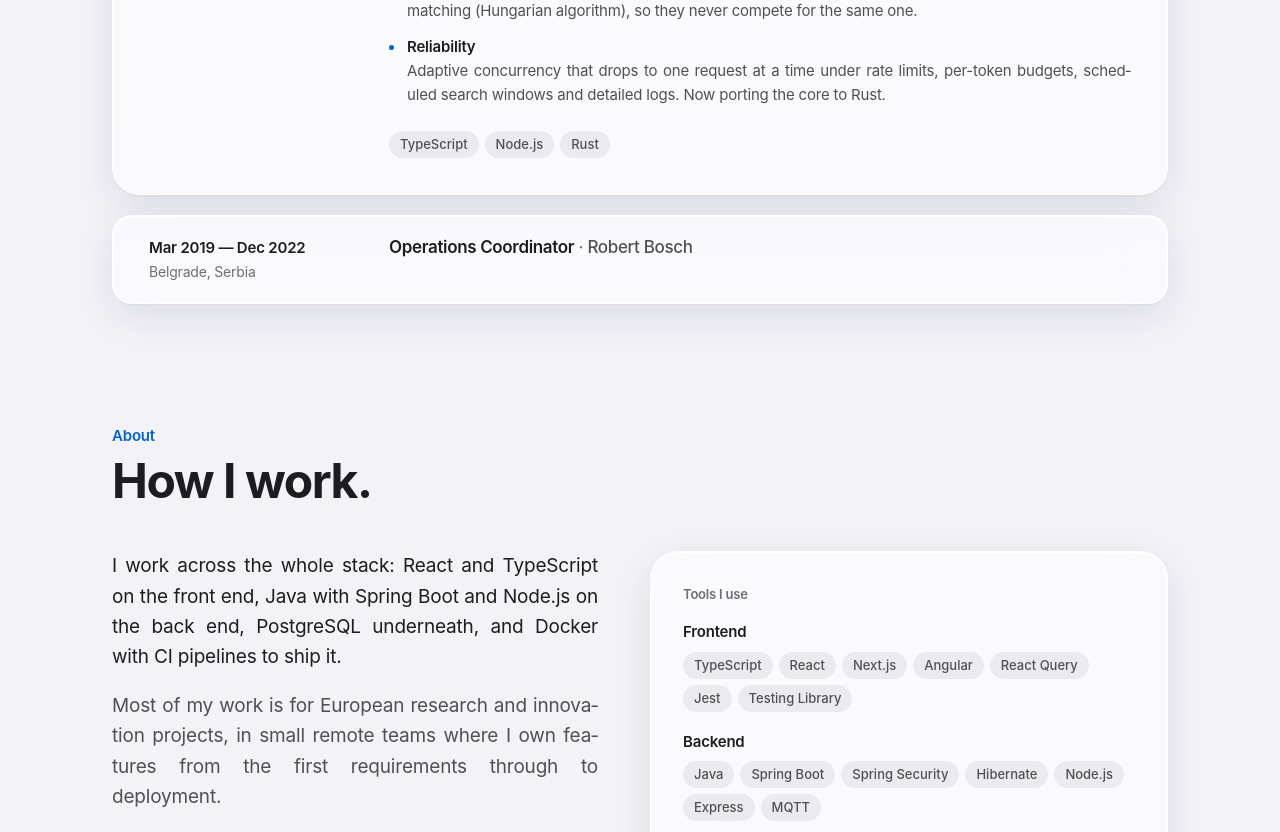
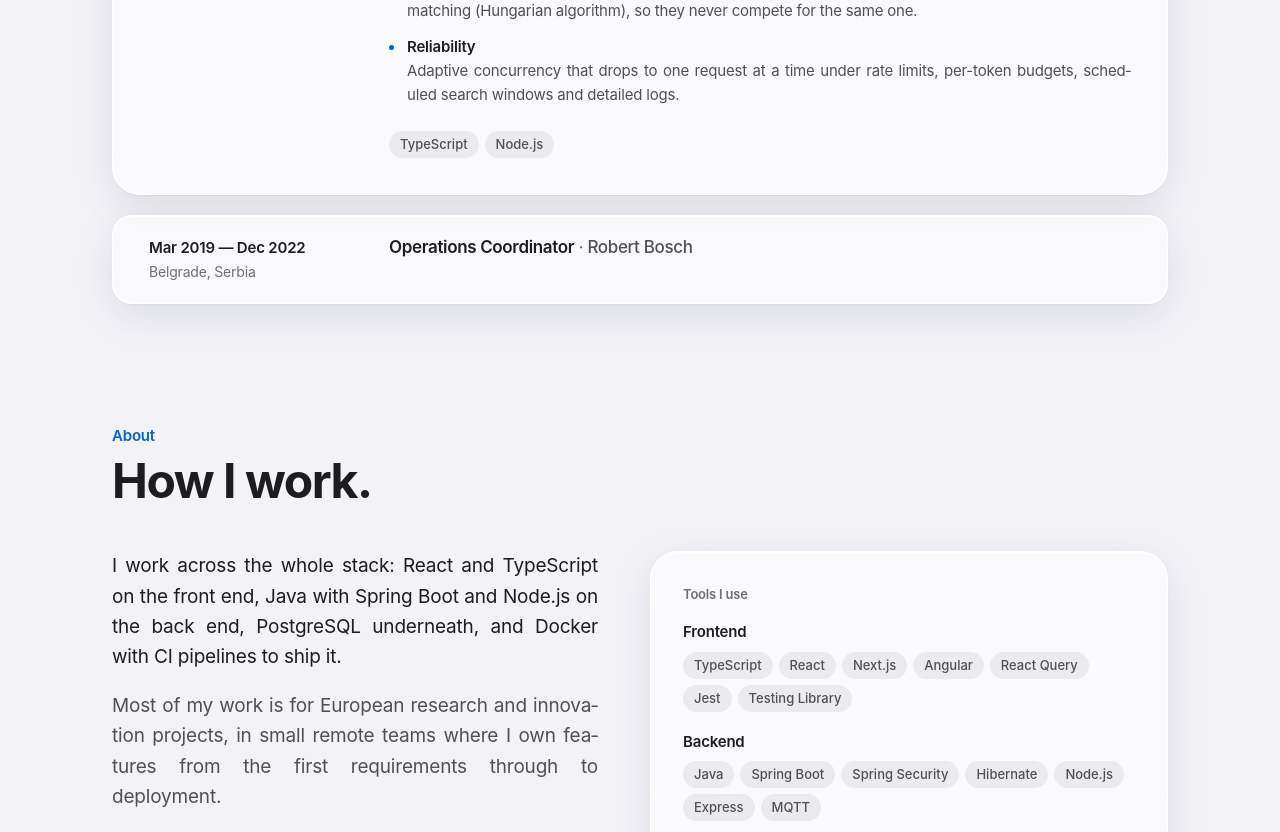
Before and after one commit to vukkt/vuk-portfolio, a React (Vite) app: page / in a window 1280 px wide. Shown: the part 4160-4992 px from the top of the page. Built offline with nearby package versions, Linux system fonts and the light colour scheme.

Commit message:
Remove the Rust port from the freelance project

```diff
--- a/src/data/portfolio.ts
+++ b/src/data/portfolio.ts
@@ -5,7 +5,7 @@
  * DO NOT EDIT THIS FILE BY HAND.
  * To update, edit the source JSON and run `node .skills/vuk-portfolio/scripts/sync_portfolio.cjs`.
  *
- * Generated: 2026-10-28T10:22:41.201Z
+ * Generated: 2026-10-28T10:31:38.110Z
  */
 
 
@@ -245,12 +245,11 @@ export const portfolio: PortfolioContent = {
       "highlights": [
         "Port appointment booking: built a TypeScript and Node.js service for a logistics client that books truck appointments at Saudi land ports through the FASAH platform for a whole team of drivers.",
         "Slot ranking: orders open slots by each driver's preferred hours, then assigns drivers to distinct slots with min-cost matching (Hungarian algorithm), so they never compete for the same one.",
-        "Reliability: adaptive concurrency that drops to one request at a time under rate limits, per-token budgets, scheduled search windows and detailed logs. Now porting the core to Rust."
+        "Reliability: adaptive concurrency that drops to one request at a time under rate limits, per-token budgets, scheduled search windows and detailed logs."
       ],
       "stack": [
         "TypeScript",
-        "Node.js",
-        "Rust"
+        "Node.js"
       ]
     },
     {
@@ -390,8 +389,7 @@ export const portfolio: PortfolioContent = {
       "description": "Client project. Ranks open slots by each driver's preferred hours and assigns drivers to distinct slots with min-cost matching, with adaptive concurrency under rate limits.",
       "stack": [
         "TypeScript",
-        "Node.js",
-        "Rust"
+        "Node.js"
       ],
       "role": "Freelance",
       "status": "client",
@@ -463,7 +461,7 @@ export const portfolio: PortfolioContent = {
       ],
       "freelance": [
         "Port appointment booking: TypeScript and Node.js service that books truck appointments at Saudi land ports (FASAH) for a logistics client's team of drivers.",
-        "Ranks slots by each driver's preferred hours and assigns drivers to distinct slots with min-cost matching (Hungarian algorithm); adaptive concurrency under rate limits. Now porting the core to Rust."
+        "Ranks slots by each driver's preferred hours and assigns drivers to distinct slots with min-cost matching (Hungarian algorithm); adaptive concurrency under rate limits."
       ]
     },
     "skills": [
```
Also changed, not shown: .skills/vuk-portfolio/data/portfolio_content.json, 1 other file (tests, documents, lock files or other folders).
